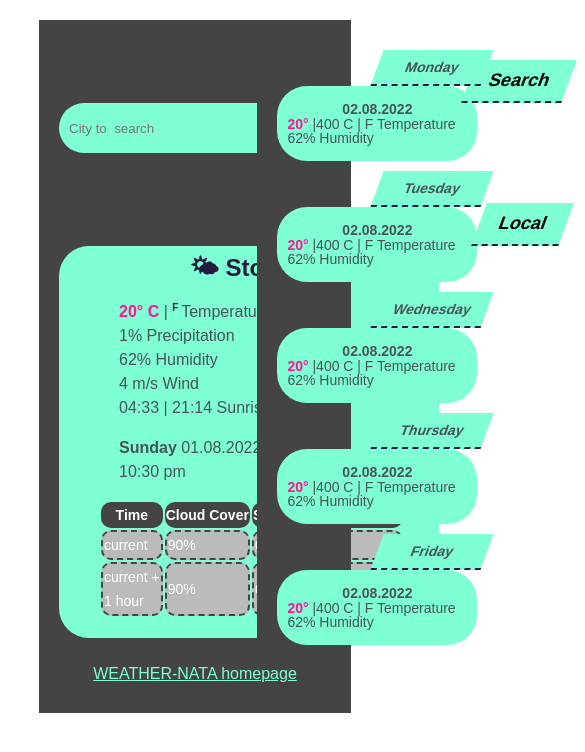
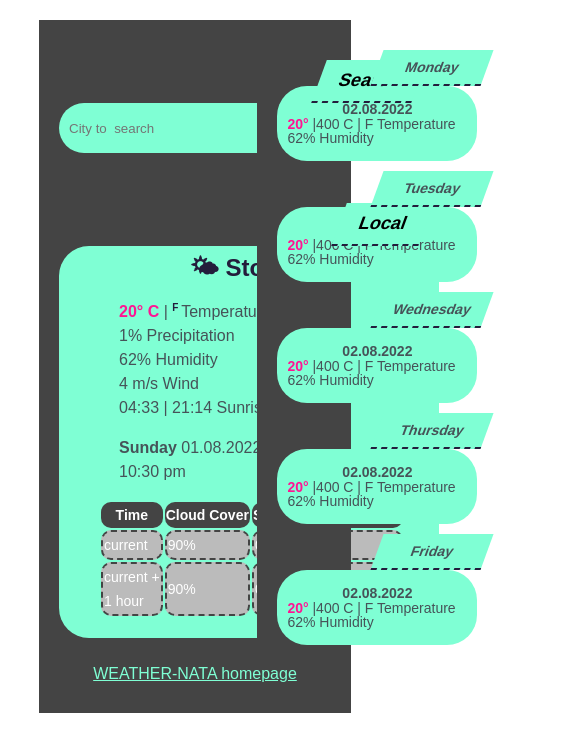
Before and after one commit to nhordon/weather_app, a website built with Parcel: page index.html in a window 390 px wide. Shown: the top 752 px of the page, 585 px wide, since content can reach past the window. Built offline with nearby package versions, Linux system fonts and the light colour scheme; no server answers.

Commit message:
improvements to css, responsive main column

```diff
--- a/css/styles.css
+++ b/css/styles.css
@@ -32,12 +32,6 @@ table {
 	font-size: 14px;
 	margin-left: -20px;
 }
-
-.search_btn {
-	position: relative;
-	margin-top: 20px;
-	margin-left: 410px;
-}
 .wrapper {
 	display: grid;
 	grid-template-columns: 70% 30%;
@@ -66,6 +60,28 @@ table {
 	padding: 20px;
 	margin: 0px;
 }
+
+#search_btn {
+	position: relative;
+	margin-top: 20px;
+	margin-left: 410px;
+	right: 150px;
+}
+
+.local_info {
+	width: 380px;
+	display: flex;
+	flex-direction: column;
+	margin: 0 auto;
+}
+#local_btn {
+	left: 300px;
+}
+.local {
+	display: block;
+	position: relative;
+	left: 280px;
+}
 .btn {
 	transform: skew(-20deg);
 	background-color: aquamarine;
@@ -77,6 +93,7 @@ table {
 	transition: all 200ms ease;
 	cursor: pointer;
 }
+
 .info {
 	background-color: aquamarine;
 	width: 300px;
@@ -124,11 +141,6 @@ table {
 	color: deeppink;
 	font-weight: 600;
 }
-.local-btn {
-	position: relative;
-
-	margin-left: 420px;
-}
 #search {
 	display: block;
 	margin: 0 auto 50px auto;
@@ -155,3 +167,8 @@ table {
 .mark {
 	text-decoration: none;
 }
+#search_frm {
+	width: 380px;
+	display: block;
+	margin: 0 auto;
+}
--- a/index.html
+++ b/index.html
@@ -14,11 +14,11 @@
 		<div class="wrapper">
 			<main class="box">
 				<form action="" id="search_frm">
-					<input class="btn search_btn" type="submit" value="Search" id="search_btn" />
+					<input class="btn" type="submit" value="Search" id="search_btn" />
 					<input type="search" name="search" id="search" placeholder="City to  search" />
 				</form>
 				<div class="local_info">
-					<div class="local-btn">
+					<div class="local">
 						<button class="btn" id="local_btn">Local</button>
 					</div>
 					<div class="info">
```
